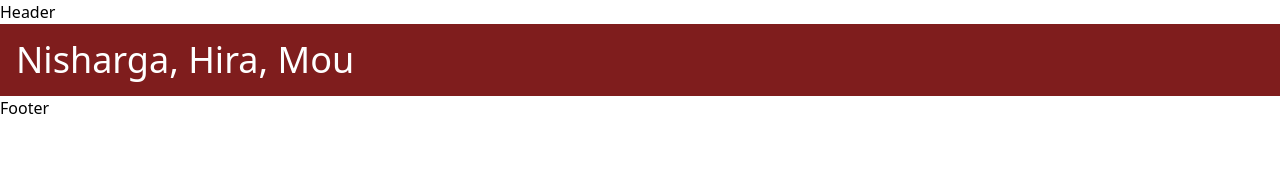
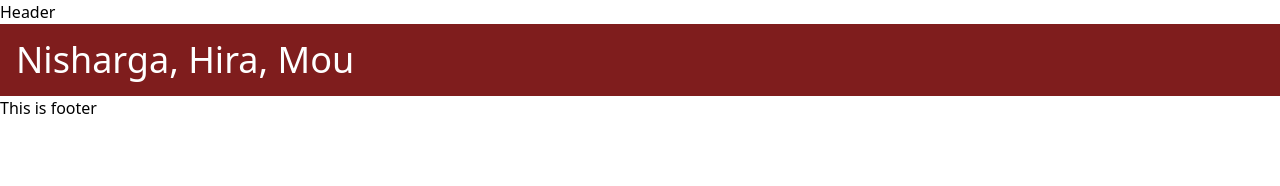
Before and after one commit to nisharga/gpt-guider, a React (Vite) app: page / in a window 1280 px wide. Shown: the top 186 px of the page. Built offline with nearby package versions, Linux system fonts and the light colour scheme.

Commit message:
code updated

```diff
--- a/src/Shared/Footer/Footer.jsx
+++ b/src/Shared/Footer/Footer.jsx
@@ -1,7 +1,7 @@
 
 const Footer = () => {
   return (
-    <div>Footer</div>
+    <div><h1>This is footer</h1></div>
   )
 }
 
```
